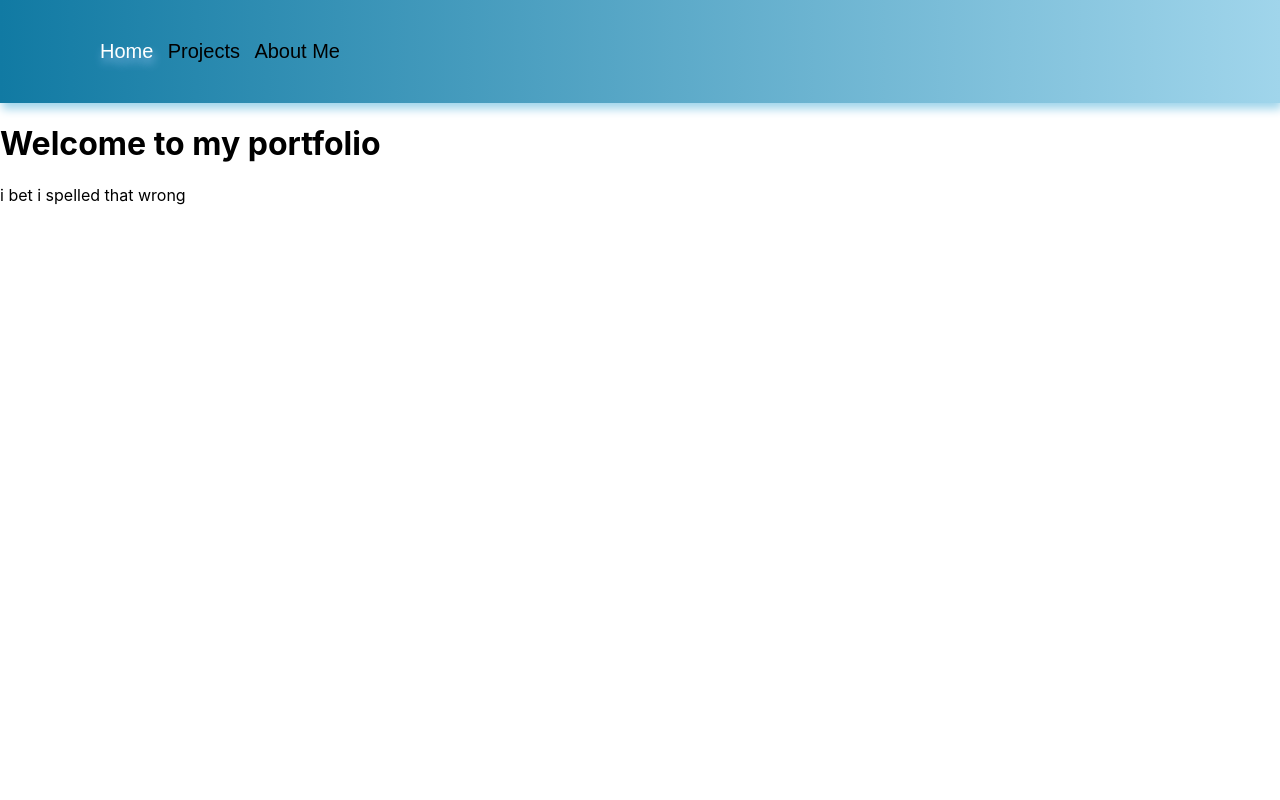
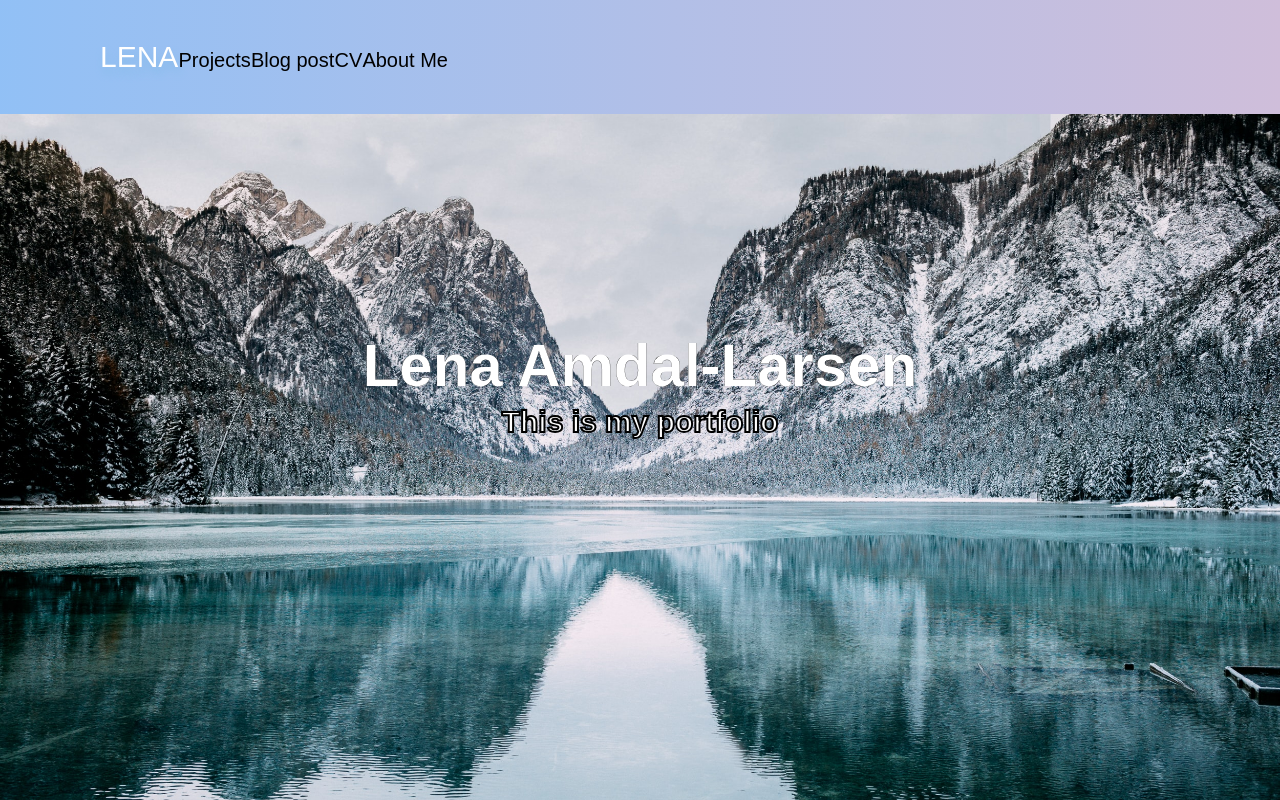
Before and after one commit to LenaAL/MyPortfolio, a React (Create React App) app: page / in a window 1280 px wide. Built offline with nearby package versions, Linux system fonts and the light colour scheme.

Commit message:
fixed front page and started blog page

```diff
--- a/src/App.js
+++ b/src/App.js
@@ -4,6 +4,9 @@ import Home from "./components/Home";
 import About from "./components/About";
 import Project from "./components/Project";
 import NavBar from "./components/NavBar";
+import Cv from "./components/Cv";
+import SinglePost from "./components/SinglePost";
+import Post from "./components/Post";
 
 
 function App() {
@@ -14,6 +17,9 @@ function App() {
         <Route path='/' exact element={<Home />} />
         <Route path='/about' element={<About />} />
         <Route path='/project' element={<Project />} />
+        <Route path='/cv' element={<Cv />} />
+        <Route path='/post/:slug' element={<SinglePost />} />
+        <Route path='/post' element={<Post />} />
       </Routes>
     </BrowserRouter>
   )
--- /dev/null
+++ b/src/components/Cv.js
@@ -0,0 +1,8 @@
+import React from "react";
+
+export default function Cv() {
+    return (<>
+        <h1>CV</h1>
+        <p>Havent rly done much lol</p>
+    </>)
+}
--- a/src/components/Home.js
+++ b/src/components/Home.js
@@ -1,8 +1,14 @@
 import React from "react";
+import image from '../img/tim-stief-YFFGkE3y4F8-unsplash.jpg';
 
 export default function Home() {
-    return (<>
-        <h1>Welcome to my portfolio</h1>
-        <p>i bet i spelled that wrong</p>
-    </>)
+    return (
+        <main>
+            <img src={image} alt="Snowy mountains over water" className="img" />
+            <div>
+                <h1 className="text">Lena Amdal-Larsen</h1>
+                <h2 className="undertext">This is my portfolio</h2>
+            </div>
+        </main>
+    )
 }
--- a/src/components/NavBar.js
+++ b/src/components/NavBar.js
@@ -10,11 +10,17 @@ export default function NavBar() {
         <header className="bg">
             <div>
                 <nav className="container">
-                    <NavLink to="/" exact className="nav" activeClassname="active">
-                        Home
+                    <NavLink to="/" exact className="logo">
+                        LENA
                     </NavLink>
-                    <NavLink to="/project" className="nav">
+                    <NavLink to="/project" className="nav" activeClassname="active">
                         Projects
+                    </NavLink>
+                    <NavLink to="/post" className="nav">
+                        Blog post
+                    </NavLink>
+                    <NavLink to="/cv" className="nav">
+                        CV
                     </NavLink>
                     <NavLink to="/about" className="nav">
                         About Me
--- /dev/null
+++ b/src/components/Post.js
@@ -0,0 +1,53 @@
+import React, { useState, useEffect } from "react";
+import { Link } from "react-router-dom";
+import SanityClient from "../client.js";
+
+
+export default function Post() {
+
+    const [post, setPost] = useState(null);
+
+    useEffect(() => {
+        SanityClient
+            .fetch(`*[_type == "post"] {
+                title,
+                slug,
+                mainImage{
+                        asset->{
+                            _id,
+                            url
+                        },
+                        alt
+                }
+            }`)
+            .then((data) => setPost(data))
+            .catch(console.error);
+    }, []); //only run once
+
+
+    return (
+        <main className="mainPost">
+            <h1 className="PostText">Reflectations</h1>
+            <h2 className="PostText2">Here i will post my thoughts and reflectations over the projects I have made</h2>
+            <section className="containerPost">
+                <div className="postGrid">
+                    {post && post.map((post, index) => (
+                        <article>
+                            <Link to={"/post/" + post.slug.current} key={post.slug.current}>
+                                <span className="cards" key={index}>
+                                    <img src={post.mainImage.asset.url}
+                                        alt={post.mainImage.alt}
+                                        width="400px" height="400px" />
+                                    <span className="postTitle">
+                                        <h3 className="postText3">{post.title}</h3>
+                                    </span>
+                                </span>
+
+                            </Link>
+                        </article>
+                    ))}
+                </div>
+            </section>
+        </main>
+    )
+};
--- /dev/null
+++ b/src/components/SinglePost.js
@@ -0,0 +1,8 @@
+import React from "react";
+
+export default function SinglePost() {
+    return (<>
+        <h1>SinglePost</h1>
+        <p>sup?</p>
+    </>)
+}
--- a/src/components/styles.css
+++ b/src/components/styles.css
@@ -1,5 +1,7 @@
+/*Navigation bar */
+
 .bg {
-    background-image: linear-gradient(to right, rgb(17, 122, 163), rgb(160, 213, 235));
+    background-image: linear-gradient(to left, rgb(207, 190, 218), rgba(58, 142, 238, 0.555));
     padding: 40px;
     text-align: center;
     box-shadow: rgb(160, 213, 235) 2px 6px 9px;
@@ -8,8 +10,16 @@
 .container {
     display: flex;
     margin-left: 60px;
-    width: 20%;
+    width: 29%;
     justify-content: space-between;
+}
+
+.logo {
+    display: inline-flex;
+    color: rgb(0, 0, 0);
+    font-size: 30px;
+    font-family: fantasy;
+    text-decoration: none;
 }
 
 .nav {
@@ -19,11 +29,115 @@
     font-family: Arial,
         Helvetica,
         sans-serif;
-    font-weight: lighter;
+    margin-top: 9px;
     text-decoration: none;
+}
+
+.nav:hover {
+    text-shadow: rgb(229, 236, 244) 2px 6px 9px;
+    color: white;
 }
 
 .active {
     color: white;
     text-shadow: rgb(134, 188, 233) 2px 6px 9px;
 }
+
+
+/*Home page*/
+.img {
+    width: 100%;
+    max-height: 100%;
+    margin: auto;
+    position: fixed;
+}
+
+
+.text {
+    font-size: 60px;
+    color: rgba(255, 255, 255, 0.904);
+    -webkit-text-fill-color: rgb(255, 255, 255);
+    -webkit-text-stroke-color: rgb(0, 0, 0);
+    -webkit-text-stroke-width: 0.2px;
+    font-family: fantasy;
+    width: 100%;
+    position: absolute;
+    text-align: center;
+    bottom: 45%;
+}
+
+.undertext {
+    color: rgb(240, 234, 234);
+    -webkit-text-fill-color: rgb(255, 255, 255);
+    -webkit-text-stroke-color: rgb(0, 0, 0);
+    -webkit-text-stroke-width: 2px;
+    font-size: 30px;
+    font-weight: bolder;
+    font-family: Arial, Helvetica, sans-serif;
+    width: 100%;
+    position: absolute;
+    text-align: center;
+    bottom: 42%;
+}
+
+/*Reflection/blog page*/
+
+.mainPost {
+    padding: 12px;
+}
+
+.containerPost {
+
+    width: 180px;
+    height: 180px;
+
+}
+
+.PostText {
+    font-size: 30px;
+    font-family: Arial, Helvetica, sans-serif;
+    display: flex;
+    justify-content: center;
+}
+
+.PostText2 {
+    font-size: medium;
+    font-family: Arial, Helvetica, sans-serif;
+    display: flex;
+    justify-content: center;
+    margin-bottom: 12px;
+}
+
+.postText3 {
+    font-size: large;
+    font-weight: bold;
+    color: white;
+    margin: auto;
+    margin-left: 50%;
+    padding: 7px 6px;
+    background-color: rgba(0, 0, 0, 0.74);
+    border-radius: 5px;
+
+}
+
+.postGrid {
+    display: grid;
+    grid-gap: 1rem;
+    grid-template-columns: 1fr 1fr 1fr;
+
+}
+
+.cards {
+    border-radius: 20px;
+    box-shadow: rgb(160, 213, 235) 2px 6px 9px;
+    background-color: rgb(16, 148, 255);
+
+
+}
+
+.postTitle {
+    position: relative;
+    justify-self: center;
+    text-align: end;
+    bottom: 20%;
+}
```
Also changed, not shown: src/img/tim-stief-YFFGkE3y4F8-unsplash.jpg (added), 1 other file (tests, documents, lock files or other folders).
